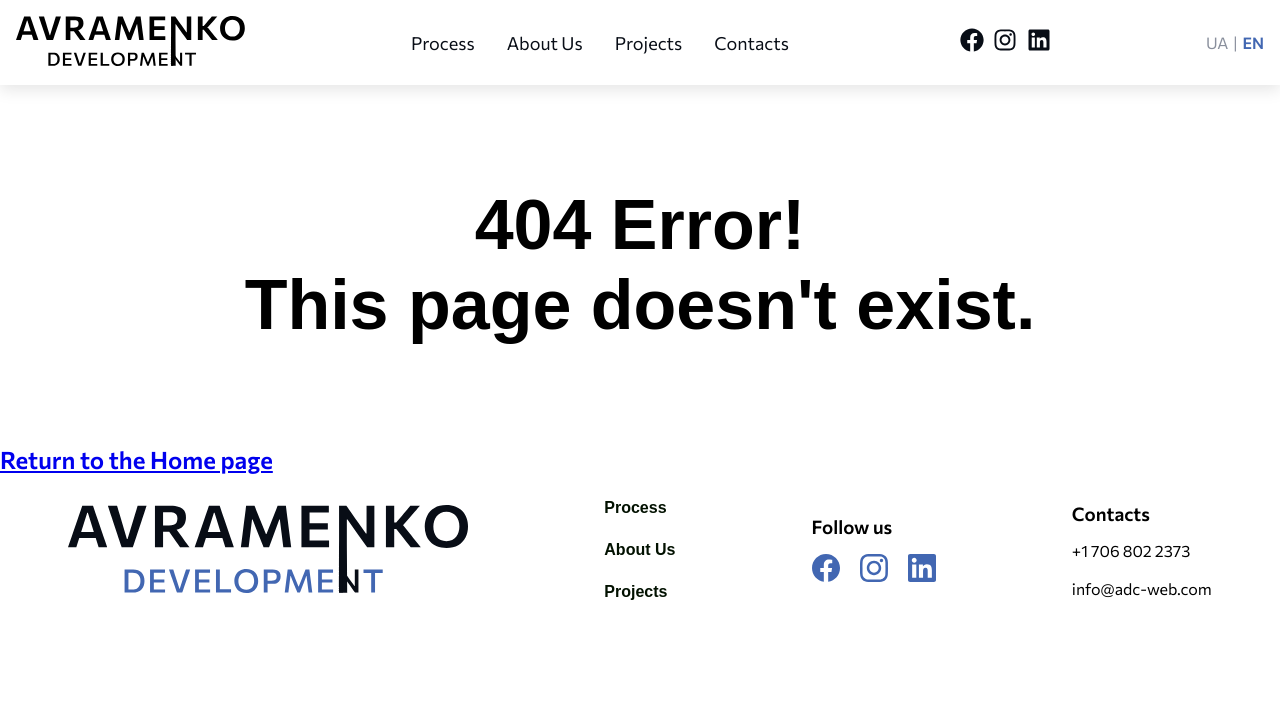
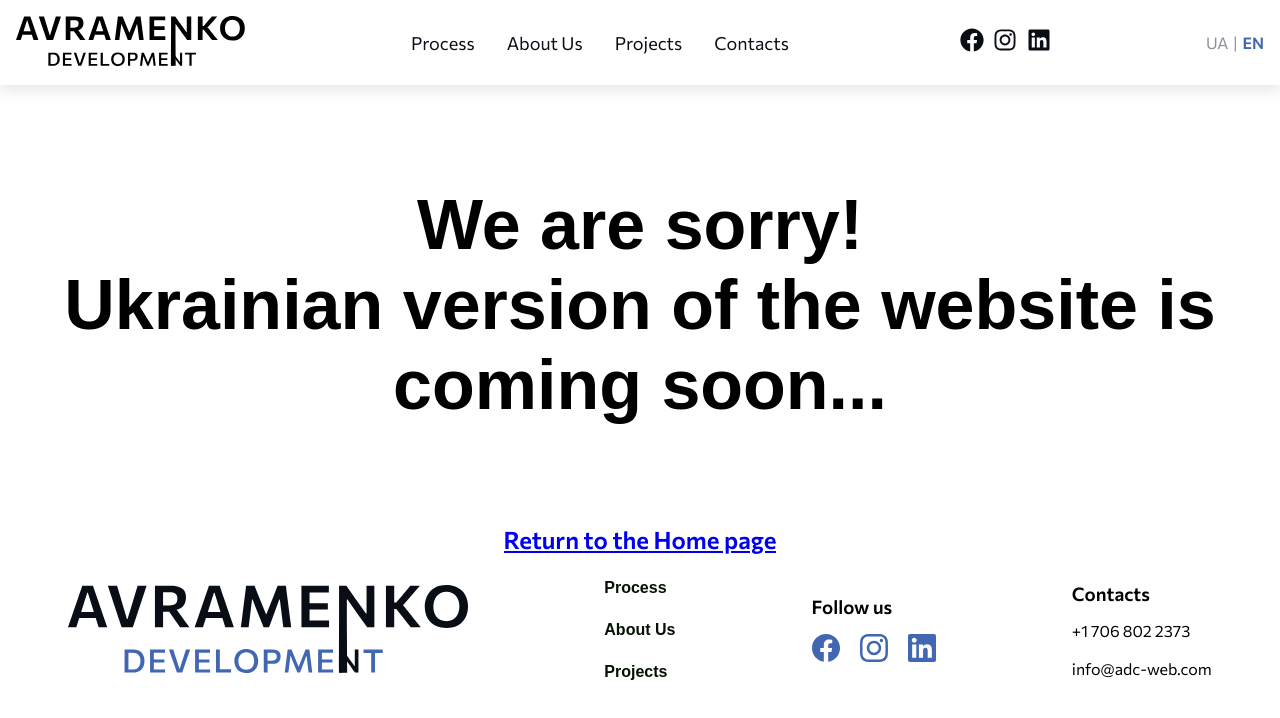
Before and after one commit to aaavramenk0/ADC, a React (Create React App) app in the folder adc-frontend/: page /ua in a window 1280 px wide. Before the commit this address had no page. Shown: the top 718 px of the page. Built offline with nearby package versions, Linux system fonts and the light colour scheme.

Commit message:
UA page creation

```diff
--- a/adc-frontend/src/App.js
+++ b/adc-frontend/src/App.js
@@ -1,6 +1,7 @@
 import './App.css';
 import NavBar from './NavBar/NavBar';
 import { BrowserRouter, Routes, Route } from 'react-router-dom';
+import UAPage from './pages/uaPage';
 import HomePage from './pages/HomePage';
 import ErrorPage from './pages/ErrorPage';
 import Footer from './Footer/Footer';
@@ -13,6 +14,7 @@ function App() {
         <div>
           <Routes>
             <Route path='/' element={<HomePage />} />
+            <Route path='/ua' element={<UAPage/>} />
             <Route path="*" element={<ErrorPage />} />
           </Routes>
         </div>
--- a/adc-frontend/src/NavBar/NavBar.js
+++ b/adc-frontend/src/NavBar/NavBar.js
@@ -62,9 +62,9 @@ const Navbar = () => {
                 </ul>
                 {/* Add dynamic styles depending on the website language*/}
                 <ul className={styles.languages }>
-                    <li style={{color: '#898F9C'}}>UA</li>
+                    <Link to='/ua'><li style={{color: '#898F9C'}}>UA</li></Link>
                     <li style={{color: '#898F9C'}}>|</li>
-                    <li style={{color: '#4267b2','fontWeight' : 600}}>EN</li>
+                    <Link to='/'><li style={{color: '#4267b2','fontWeight' : 600}}>EN</li></Link>
                 </ul>
             </div>
         </nav>
--- /dev/null
+++ b/adc-frontend/src/pages/uaPage.css
@@ -0,0 +1,17 @@
+* {
+    margin: 0;
+    padding: 0;
+    box-sizing: border-box;
+}
+.ua-heading{
+    padding: 100px 0;
+    font-family: 'Commisioner', sans-serif;
+    font-size: 70px;
+    text-align: center;
+}
+.ua-btn {
+    width: 100vw;
+    display: flex;
+    justify-content: center;
+    text-align: center;
+}
--- /dev/null
+++ b/adc-frontend/src/pages/uaPage.js
@@ -0,0 +1,14 @@
+import { Link } from 'react-router-dom';
+import './uaPage.css'
+const UAPage = () => {
+    return (
+        <>
+            <h1 className='ua-heading'>We are sorry! <br/> Ukrainian version of the website is coming soon...</h1>
+            <div className='ua-btn'>
+                <Link to='/'><h2>Return to the Home page</h2></Link>
+            </div>
+        </>
+    )
+}
+
+export default UAPage;
```
